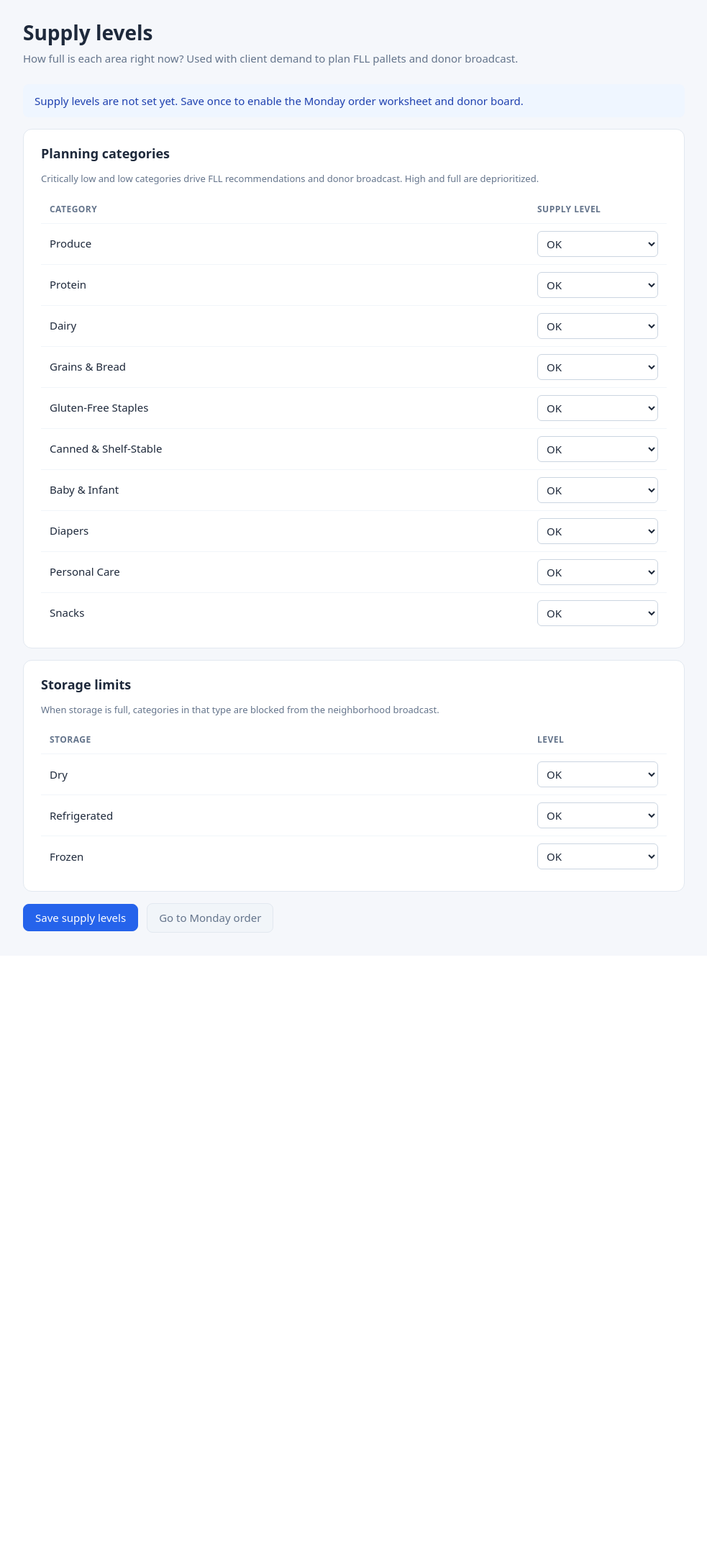
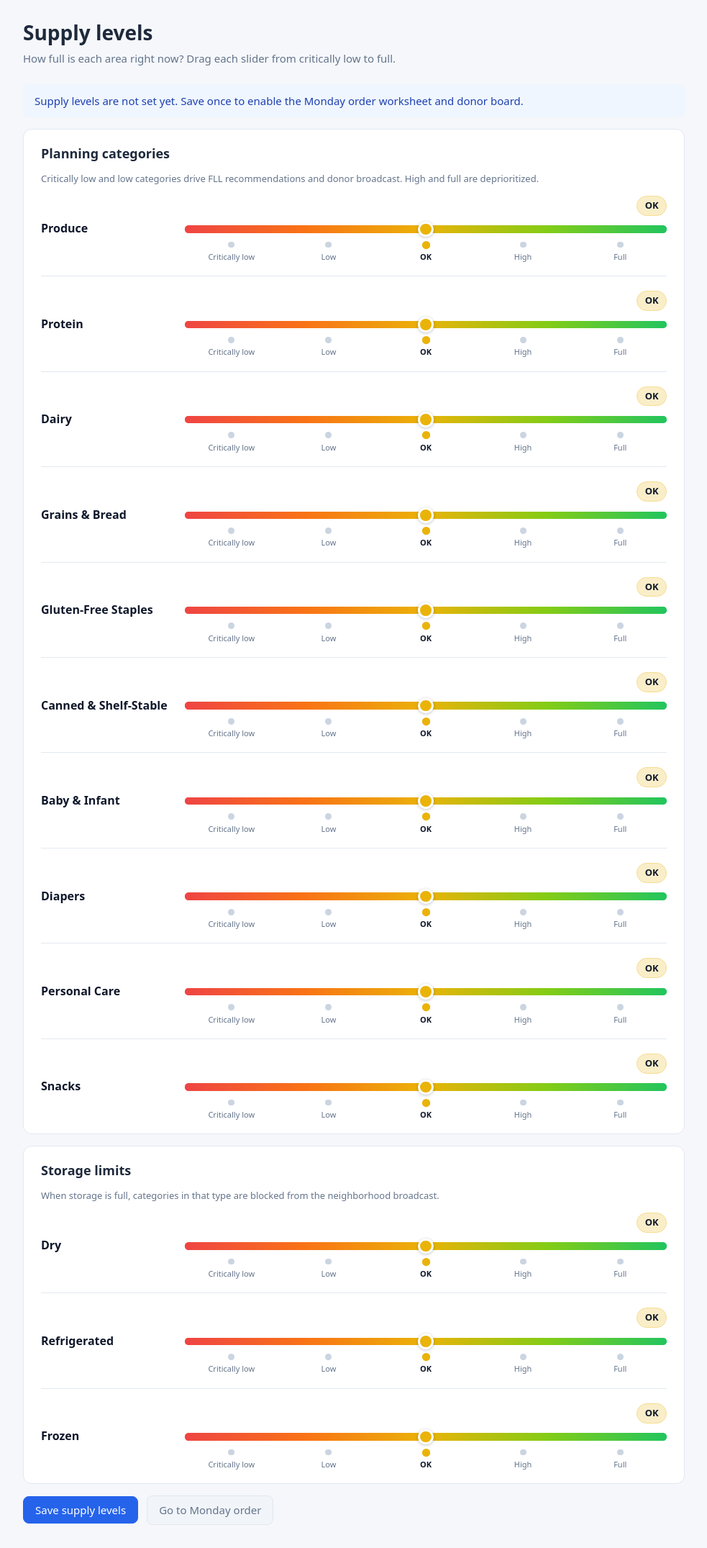
Before and after one commit to SadlyIconic/food-bank-order, a Flask app: page /admin/supply in a window 1280 px wide. Shown: the part 65-2216 px from the top of the page at 72% size, without its empty margins (148-1131 px from the left). Before the commit the page ends 1361 px from the top, so only its background shows below. Run offline with Flask 3, Linux system fonts and the light colour scheme; the visitor is signed in with stand-in values (Sample User, id 1); data comes from the database, SQL or seed files in the repository.

Commit message:
Replace supply dropdowns with 5-step fullness sliders
- Add reusable supply slider macro with range input and tick labels
- Color-coded track from critically low to full with clickable ticks
- Apply to planning categories and storage limits on /admin/supply

Co-authored-by: SadlyIconic <SadlyIconic@users.noreply.github.com>

```diff
--- a/food_bank/static/style.css
+++ b/food_bank/static/style.css
@@ -1057,6 +1057,170 @@ body.community-layout .nav-back-shop {
   width: 12rem;
 }
 
+.supply-slider-list {
+  display: flex;
+  flex-direction: column;
+  gap: 1.25rem;
+}
+
+.supply-slider-row {
+  display: grid;
+  grid-template-columns: minmax(8rem, 11rem) minmax(0, 1fr);
+  gap: 1rem 1.5rem;
+  align-items: center;
+  padding-bottom: 1.25rem;
+  border-bottom: 1px solid #e2e8f0;
+}
+
+.supply-slider-row:last-child {
+  padding-bottom: 0;
+  border-bottom: none;
+}
+
+.supply-slider-row-label {
+  font-weight: 600;
+  color: #0f172a;
+}
+
+.supply-slider {
+  --supply-accent: #eab308;
+  --supply-track: linear-gradient(90deg, #ef4444 0%, #f97316 25%, #eab308 50%, #84cc16 75%, #22c55e 100%);
+}
+
+.supply-slider.level-critically-low { --supply-accent: #ef4444; }
+.supply-slider.level-low { --supply-accent: #f97316; }
+.supply-slider.level-ok { --supply-accent: #eab308; }
+.supply-slider.level-high { --supply-accent: #84cc16; }
+.supply-slider.level-full { --supply-accent: #22c55e; }
+
+.supply-slider-head {
+  display: flex;
+  justify-content: flex-end;
+  margin-bottom: 0.375rem;
+}
+
+.supply-slider-current {
+  display: inline-flex;
+  align-items: center;
+  padding: 0.2rem 0.65rem;
+  border-radius: 999px;
+  font-size: 0.8125rem;
+  font-weight: 700;
+  color: #0f172a;
+  background: color-mix(in srgb, var(--supply-accent) 22%, white);
+  border: 1px solid color-mix(in srgb, var(--supply-accent) 45%, white);
+}
+
+.supply-range {
+  width: 100%;
+  height: 0.65rem;
+  margin: 0.35rem 0 0.75rem;
+  appearance: none;
+  border-radius: 999px;
+  background: var(--supply-track);
+  cursor: pointer;
+}
+
+.supply-range:focus {
+  outline: none;
+}
+
+.supply-range:focus-visible {
+  box-shadow: 0 0 0 3px color-mix(in srgb, var(--supply-accent) 35%, transparent);
+}
+
+.supply-range::-webkit-slider-runnable-track {
+  height: 0.65rem;
+  border-radius: 999px;
+  background: var(--supply-track);
+}
+
+.supply-range::-webkit-slider-thumb {
+  appearance: none;
+  width: 1.35rem;
+  height: 1.35rem;
+  margin-top: -0.35rem;
+  border-radius: 50%;
+  border: 3px solid #fff;
+  background: var(--supply-accent);
+  box-shadow: 0 1px 4px rgba(15, 23, 42, 0.25);
+}
+
+.supply-range::-moz-range-track {
+  height: 0.65rem;
+  border-radius: 999px;
+  background: var(--supply-track);
+  border: none;
+}
+
+.supply-range::-moz-range-thumb {
+  width: 1.35rem;
+  height: 1.35rem;
+  border-radius: 50%;
+  border: 3px solid #fff;
+  background: var(--supply-accent);
+  box-shadow: 0 1px 4px rgba(15, 23, 42, 0.25);
+}
+
+.supply-slider-ticks {
+  display: grid;
+  grid-template-columns: repeat(5, minmax(0, 1fr));
+  gap: 0.35rem;
+}
+
+.supply-tick {
+  display: flex;
+  flex-direction: column;
+  align-items: center;
+  gap: 0.35rem;
+  padding: 0;
+  border: none;
+  background: transparent;
+  cursor: pointer;
+  color: #64748b;
+  font: inherit;
+}
+
+.supply-tick-dot {
+  width: 0.55rem;
+  height: 0.55rem;
+  border-radius: 50%;
+  background: #cbd5e1;
+  transition: transform 0.15s ease, background 0.15s ease;
+}
+
+.supply-tick-label {
+  font-size: 0.6875rem;
+  line-height: 1.2;
+  text-align: center;
+}
+
+.supply-tick.active .supply-tick-dot,
+.supply-tick:hover .supply-tick-dot {
+  background: var(--supply-accent, #eab308);
+  transform: scale(1.25);
+}
+
+.supply-tick.active .supply-tick-label {
+  color: #0f172a;
+  font-weight: 700;
+}
+
+@media (max-width: 720px) {
+  .supply-slider-row {
+    grid-template-columns: 1fr;
+    gap: 0.5rem;
+  }
+
+  .supply-slider-head {
+    justify-content: flex-start;
+  }
+
+  .supply-tick-label {
+    font-size: 0.625rem;
+  }
+}
+
 .community-progress {
   margin-bottom: 0.375rem;
 }
--- /dev/null
+++ b/food_bank/static/supply.js
@@ -0,0 +1,45 @@
+(function () {
+  const LEVEL_CLASS = {
+    critically_low: "level-critically-low",
+    low: "level-low",
+    ok: "level-ok",
+    high: "level-high",
+    full: "level-full",
+  };
+
+  function initSupplySlider(root) {
+    const hidden = root.querySelector("[data-supply-value]");
+    const range = root.querySelector("[data-supply-range]");
+    const label = root.querySelector("[data-supply-label]");
+    const ticks = root.querySelectorAll(".supply-tick");
+    const levels = JSON.parse(root.dataset.levels || "[]");
+    const labels = JSON.parse(root.dataset.labels || "[]");
+
+    function applyLevel(index) {
+      const idx = Math.max(0, Math.min(levels.length - 1, Number(index)));
+      const level = levels[idx];
+      hidden.value = level;
+      range.value = String(idx);
+      range.setAttribute("aria-valuenow", String(idx));
+      label.textContent = labels[idx];
+      root.dataset.level = level;
+      root.classList.remove(...Object.values(LEVEL_CLASS));
+      root.classList.add(LEVEL_CLASS[level] || "level-ok");
+      ticks.forEach((tick, tickIndex) => {
+        tick.classList.toggle("active", tickIndex === idx);
+      });
+    }
+
+    range.addEventListener("input", () => applyLevel(range.value));
+    ticks.forEach((tick) => {
+      tick.addEventListener("click", () => applyLevel(tick.dataset.tickIndex));
+    });
+
+    const startIndex = levels.indexOf(root.dataset.currentLevel);
+    applyLevel(startIndex >= 0 ? startIndex : 2);
+  }
+
+  document.addEventListener("DOMContentLoaded", () => {
+    document.querySelectorAll("[data-supply-slider]").forEach(initSupplySlider);
+  });
+})();
--- a/food_bank/templates/admin_supply.html
+++ b/food_bank/templates/admin_supply.html
@@ -1,4 +1,5 @@
 {% extends "base.html" %}
+{% from "supply_slider.html" import supply_slider %}
 
 {% block title %}Supply levels — Admin{% endblock %}
 {% block body_class %}admin-page{% endblock %}
@@ -12,7 +13,7 @@
 <div class="page-header admin-header">
   <div>
     <h1>Supply levels</h1>
-    <p class="page-subtitle">How full is each area right now? Used with client demand to plan FLL pallets and donor broadcast.</p>
+    <p class="page-subtitle">How full is each area right now? Drag each slider from critically low to full.</p>
   </div>
 </div>
 
@@ -26,55 +27,31 @@
   <div class="card">
     <h2 class="card-title">Planning categories</h2>
     <p class="meta">Critically low and low categories drive FLL recommendations and donor broadcast. High and full are deprioritized.</p>
-    <table class="data-table capacity-table">
-      <thead>
-        <tr>
-          <th>Category</th>
-          <th>Supply level</th>
-        </tr>
-      </thead>
-      <tbody>
-        {% for category in categories %}
-          <tr>
-            <td>{{ category.display_name }}</td>
-            <td>
-              <select name="cat_{{ category.id }}" class="capacity-select">
-                {% for value, label in level_options %}
-                  <option value="{{ value }}"{% if cat_levels.get(category.id, 'ok') == value %} selected{% endif %}>{{ label }}</option>
-                {% endfor %}
-              </select>
-            </td>
-          </tr>
-        {% endfor %}
-      </tbody>
-    </table>
+    <div class="supply-slider-list">
+      {% for category in categories %}
+        <div class="supply-slider-row">
+          <div class="supply-slider-row-label">{{ category.display_name }}</div>
+          <div class="supply-slider-row-control">
+            {{ supply_slider("cat_" ~ category.id, cat_levels.get(category.id, 'ok'), "cat-" ~ category.id, level_options) }}
+          </div>
+        </div>
+      {% endfor %}
+    </div>
   </div>
 
   <div class="card">
     <h2 class="card-title">Storage limits</h2>
     <p class="meta">When storage is full, categories in that type are blocked from the neighborhood broadcast.</p>
-    <table class="data-table capacity-table">
-      <thead>
-        <tr>
-          <th>Storage</th>
-          <th>Level</th>
-        </tr>
-      </thead>
-      <tbody>
-        {% for storage_type in storage_types %}
-          <tr>
-            <td>{{ storage_labels[storage_type] }}</td>
-            <td>
-              <select name="storage_{{ storage_type }}" class="capacity-select">
-                {% for value, label in level_options %}
-                  <option value="{{ value }}"{% if storage_levels.get(storage_type, 'ok') == value %} selected{% endif %}>{{ label }}</option>
-                {% endfor %}
-              </select>
-            </td>
-          </tr>
-        {% endfor %}
-      </tbody>
-    </table>
+    <div class="supply-slider-list">
+      {% for storage_type in storage_types %}
+        <div class="supply-slider-row">
+          <div class="supply-slider-row-label">{{ storage_labels[storage_type] }}</div>
+          <div class="supply-slider-row-control">
+            {{ supply_slider("storage_" ~ storage_type, storage_levels.get(storage_type, 'ok'), "storage-" ~ storage_type, level_options) }}
+          </div>
+        </div>
+      {% endfor %}
+    </div>
   </div>
 
   <div class="form-actions">
@@ -83,3 +60,7 @@
   </div>
 </form>
 {% endblock %}
+
+{% block scripts %}
+<script src="{{ url_for('static', filename='supply.js') }}"></script>
+{% endblock %}
--- /dev/null
+++ b/food_bank/templates/supply_slider.html
@@ -0,0 +1,42 @@
+{% macro supply_slider(field_name, current_value, slider_id, level_options) %}
+{% set ns = namespace(idx=2) %}
+{% for value, label in level_options %}
+  {% if current_value == value %}
+    {% set ns.idx = loop.index0 %}
+  {% endif %}
+{% endfor %}
+<div
+  class="supply-slider"
+  data-supply-slider
+  data-levels='{{ level_options | map(attribute=0) | list | tojson }}'
+  data-labels='{{ level_options | map(attribute=1) | list | tojson }}'
+  data-current-level="{{ current_value }}"
+>
+  <input type="hidden" name="{{ field_name }}" value="{{ current_value }}" data-supply-value>
+  <div class="supply-slider-head">
+    <span class="supply-slider-current" id="{{ slider_id }}-label" data-supply-label>{{ level_options[ns.idx][1] }}</span>
+  </div>
+  <input
+    type="range"
+    id="{{ slider_id }}"
+    class="supply-range"
+    data-supply-range
+    min="0"
+    max="4"
+    step="1"
+    value="{{ ns.idx }}"
+    aria-labelledby="{{ slider_id }}-label"
+    aria-valuemin="0"
+    aria-valuemax="4"
+    aria-valuenow="{{ ns.idx }}"
+  >
+  <div class="supply-slider-ticks" aria-hidden="true">
+    {% for value, label in level_options %}
+      <button type="button" class="supply-tick{% if current_value == value %} active{% endif %}" data-tick-index="{{ loop.index0 }}" data-level="{{ value }}">
+        <span class="supply-tick-dot"></span>
+        <span class="supply-tick-label">{{ label }}</span>
+      </button>
+    {% endfor %}
+  </div>
+</div>
+{% endmacro %}
```
